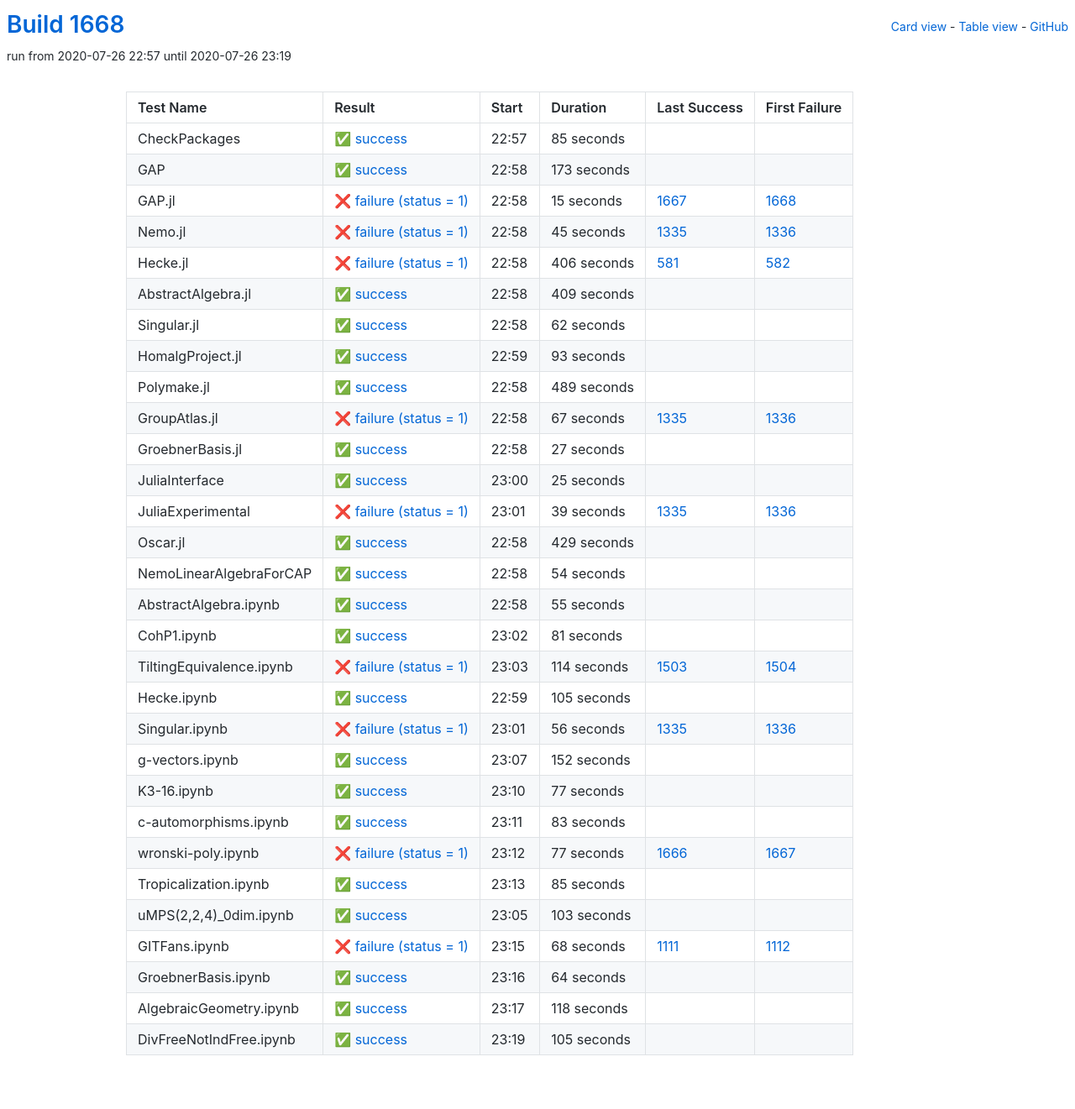
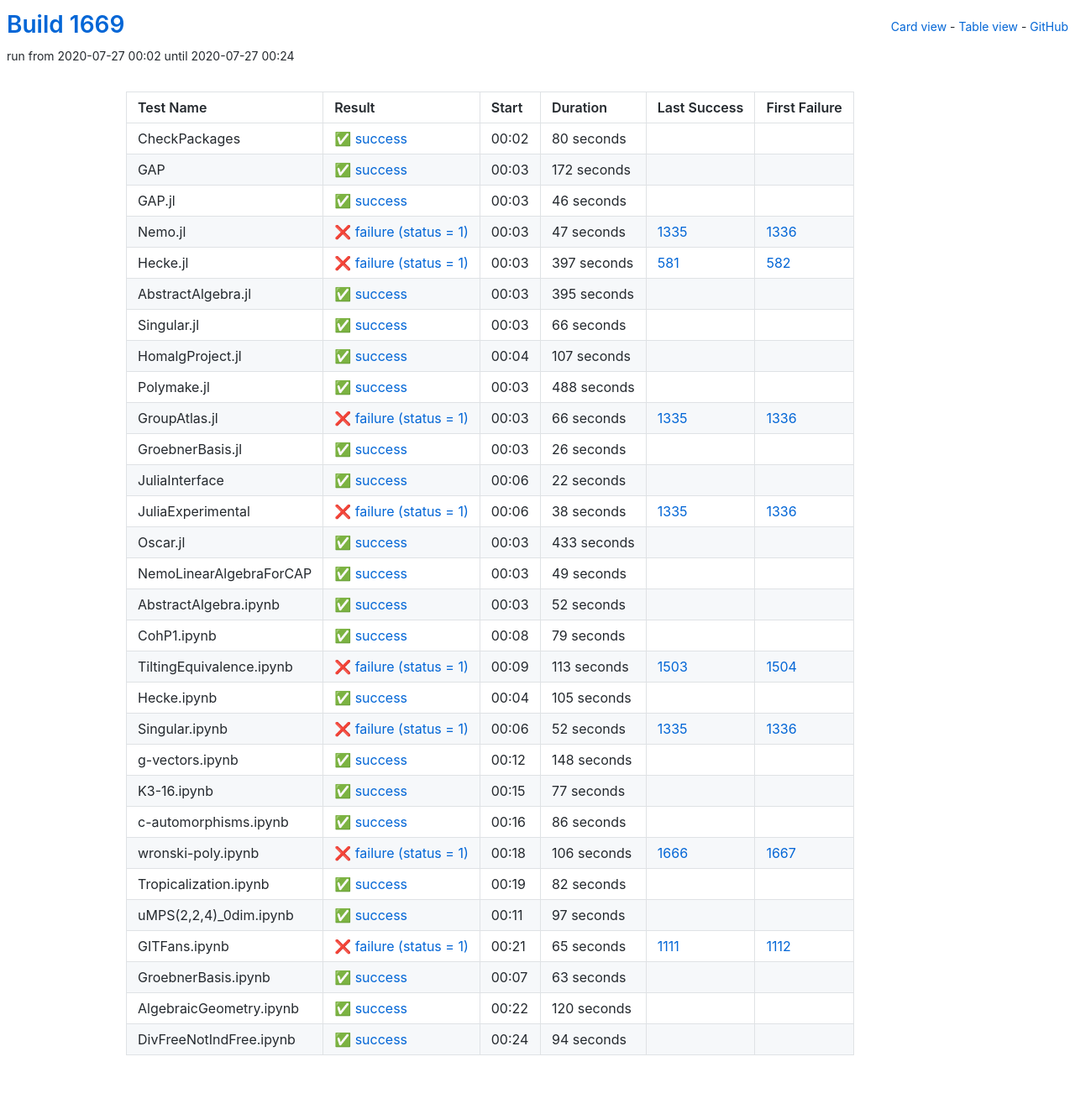
Before and after one commit to oscar-system/oscar-ci-status-1.4, a Jekyll site: the page built from table.html, in a window 1280 px wide. Shown: the whole page at 84% size. Built offline with Jekyll 4.4.1, drawn with Linux system fonts in a browser that asks for light colours.

Commit message:
Build #1669

```diff
--- a/_data/ci.yml
+++ b/_data/ci.yml
@@ -1,6 +1,6 @@
 ---
-build: 1668
-build_url: https://oscarci.mathematik.uni-kl.de/job/oscar-julia-1.4/1668/
+build: 1669
+build_url: https://oscarci.mathematik.uni-kl.de/job/oscar-julia-1.4/1669/
 job: oscar-julia-1.4
 organization: oscar-system
 repo: oscar-ci-status-1.4
@@ -8,224 +8,224 @@ repourl: https://github.com/oscar-system/oscar-ci-status-1.4
 tests:
 - name: CheckPackages
   id: checkpackages
-  log: https://oscarci.mathematik.uni-kl.de/job/oscar-julia-1.4/1668/artifact/logs/build-1668/CheckPackages.log
-  start: 2020-07-26 22:57
+  log: https://oscarci.mathematik.uni-kl.de/job/oscar-julia-1.4/1669/artifact/logs/build-1669/CheckPackages.log
+  start: 2020-07-27 00:02
   success: true
   exitcode: 0
   status: success
-  duration: 85
+  duration: 80
   last_success: false
   last_success_url:
   first_failure: false
   first_failure_url:
 - name: GAP
   id: gap
-  log: https://oscarci.mathematik.uni-kl.de/job/oscar-julia-1.4/1668/artifact/logs/build-1668/GAP.log
-  start: 2020-07-26 22:58
+  log: https://oscarci.mathematik.uni-kl.de/job/oscar-julia-1.4/1669/artifact/logs/build-1669/GAP.log
+  start: 2020-07-27 00:03
   success: true
   exitcode: 0
   status: success
-  duration: 173
+  duration: 172
   last_success: false
   last_success_url:
   first_failure: false
   first_failure_url:
 - name: GAP.jl
   id: gap-jl
-  log: https://oscarci.mathematik.uni-kl.de/job/oscar-julia-1.4/1668/artifact/logs/build-1668/GAP.jl.log
-  start: 2020-07-26 22:58
+  log: https://oscarci.mathematik.uni-kl.de/job/oscar-julia-1.4/1669/artifact/logs/build-1669/GAP.jl.log
+  start: 2020-07-27 00:03
+  success: true
+  exitcode: 0
+  status: success
+  duration: 46
+  last_success: false
+  last_success_url:
+  first_failure: false
+  first_failure_url:
+- name: Nemo.jl
+  id: nemo-jl
+  log: https://oscarci.mathematik.uni-kl.de/job/oscar-julia-1.4/1669/artifact/logs/build-1669/Nemo.jl.log
+  start: 2020-07-27 00:03
   success: false
   exitcode: 1
   status: failure
-  duration: 15
-  last_success: 1667
-  last_success_url: https://oscarci.mathematik.uni-kl.de/job/oscar-julia-1.4/1667/
-  first_failure: 1668
-  first_failure_url: https://oscarci.mathematik.uni-kl.de/job/oscar-julia-1.4/1668/
-- name: Nemo.jl
-  id: nemo-jl
-  log: https://oscarci.mathematik.uni-kl.de/job/oscar-julia-1.4/1668/artifact/logs/build-1668/Nemo.jl.log
-  start: 2020-07-26 22:58
-  success: false
-  exitcode: 1
-  status: failure
-  duration: 45
+  duration: 47
   last_success: 1335
   last_success_url: https://oscarci.mathematik.uni-kl.de/job/oscar-julia-1.4/1335/
   first_failure: 1336
   first_failure_url: https://oscarci.mathematik.uni-kl.de/job/oscar-julia-1.4/1336/
 - name: Hecke.jl
   id: hecke-jl
-  log: https://oscarci.mathematik.uni-kl.de/job/oscar-julia-1.4/1668/artifact/logs/build-1668/Hecke.jl.log
-  start: 2020-07-26 22:58
+  log: https://oscarci.mathematik.uni-kl.de/job/oscar-julia-1.4/1669/artifact/logs/build-1669/Hecke.jl.log
+  start: 2020-07-27 00:03
   success: false
   exitcode: 1
   status: failure
-  duration: 406
+  duration: 397
   last_success: 581
   last_success_url: https://oscarci.mathematik.uni-kl.de/job/oscar-julia-1.4/581/
   first_failure: 582
   first_failure_url: https://oscarci.mathematik.uni-kl.de/job/oscar-julia-1.4/582/
 - name: AbstractAlgebra.jl
   id: abstractalgebra-jl
-  log: https://oscarci.mathematik.uni-kl.de/job/oscar-julia-1.4/1668/artifact/logs/build-1668/AbstractAlgebra.jl.log
-  start: 2020-07-26 22:58
+  log: https://oscarci.mathematik.uni-kl.de/job/oscar-julia-1.4/1669/artifact/logs/build-1669/AbstractAlgebra.jl.log
+  start: 2020-07-27 00:03
   success: true
   exitcode: 0
   status: success
-  duration: 409
+  duration: 395
   last_success: false
   last_success_url:
   first_failure: false
   first_failure_url:
 - name: Singular.jl
   id: singular-jl
-  log: https://oscarci.mathematik.uni-kl.de/job/oscar-julia-1.4/1668/artifact/logs/build-1668/Singular.jl.log
-  start: 2020-07-26 22:58
+  log: https://oscarci.mathematik.uni-kl.de/job/oscar-julia-1.4/1669/artifact/logs/build-1669/Singular.jl.log
+  start: 2020-07-27 00:03
   success: true
   exitcode: 0
   status: success
-  duration: 62
+  duration: 66
   last_success: false
   last_success_url:
   first_failure: false
   first_failure_url:
 - name: HomalgProject.jl
   id: homalgproject-jl
-  log: https://oscarci.mathematik.uni-kl.de/job/oscar-julia-1.4/1668/artifact/logs/build-1668/HomalgProject.jl.log
-  start: 2020-07-26 22:59
+  log: https://oscarci.mathematik.uni-kl.de/job/oscar-julia-1.4/1669/artifact/logs/build-1669/HomalgProject.jl.log
+  start: 2020-07-27 00:04
   success: true
   exitcode: 0
   status: success
-  duration: 93
+  duration: 107
   last_success: false
   last_success_url:
   first_failure: false
   first_failure_url:
 - name: Polymake.jl
   id: polymake-jl
-  log: https://oscarci.mathematik.uni-kl.de/job/oscar-julia-1.4/1668/artifact/logs/build-1668/Polymake.jl.log
-  start: 2020-07-26 22:58
+  log: https://oscarci.mathematik.uni-kl.de/job/oscar-julia-1.4/1669/artifact/logs/build-1669/Polymake.jl.log
+  start: 2020-07-27 00:03
   success: true
   exitcode: 0
   status: success
-  duration: 489
+  duration: 488
   last_success: false
   last_success_url:
   first_failure: false
   first_failure_url:
 - name: GroupAtlas.jl
   id: groupatlas-jl
-  log: https://oscarci.mathematik.uni-kl.de/job/oscar-julia-1.4/1668/artifact/logs/build-1668/GroupAtlas.jl.log
-  start: 2020-07-26 22:58
+  log: https://oscarci.mathematik.uni-kl.de/job/oscar-julia-1.4/1669/artifact/logs/build-1669/GroupAtlas.jl.log
+  start: 2020-07-27 00:03
   success: false
   exitcode: 1
   status: failure
-  duration: 67
+  duration: 66
   last_success: 1335
   last_success_url: https://oscarci.mathematik.uni-kl.de/job/oscar-julia-1.4/1335/
   first_failure: 1336
   first_failure_url: https://oscarci.mathematik.uni-kl.de/job/oscar-julia-1.4/1336/
 - name: GroebnerBasis.jl
   id: groebnerbasis-jl
-  log: https://oscarci.mathematik.uni-kl.de/job/oscar-julia-1.4/1668/artifact/logs/build-1668/GroebnerBasis.jl.log
-  start: 2020-07-26 22:58
+  log: https://oscarci.mathematik.uni-kl.de/job/oscar-julia-1.4/1669/artifact/logs/build-1669/GroebnerBasis.jl.log
+  start: 2020-07-27 00:03
   success: true
   exitcode: 0
   status: success
-  duration: 27
+  duration: 26
   last_success: false
   last_success_url:
   first_failure: false
   first_failure_url:
 - name: JuliaInterface
   id: juliainterface
-  log: https://oscarci.mathematik.uni-kl.de/job/oscar-julia-1.4/1668/artifact/logs/build-1668/JuliaInterface.log
-  start: 2020-07-26 23:00
+  log: https://oscarci.mathematik.uni-kl.de/job/oscar-julia-1.4/1669/artifact/logs/build-1669/JuliaInterface.log
+  start: 2020-07-27 00:06
   success: true
   exitcode: 0
   status: success
-  duration: 25
+  duration: 22
   last_success: false
   last_success_url:
   first_failure: false
   first_failure_url:
 - name: JuliaExperimental
   id: juliaexperimental
-  log: https://oscarci.mathematik.uni-kl.de/job/oscar-julia-1.4/1668/artifact/logs/build-1668/JuliaExperimental.log
-  start: 2020-07-26 23:01
+  log: https://oscarci.mathematik.uni-kl.de/job/oscar-julia-1.4/1669/artifact/logs/build-1669/JuliaExperimental.log
+  start: 2020-07-27 00:06
   success: false
   exitcode: 1
   status: failure
-  duration: 39
+  duration: 38
   last_success: 1335
   last_success_url: https://oscarci.mathematik.uni-kl.de/job/oscar-julia-1.4/1335/
   first_failure: 1336
   first_failure_url: https://oscarci.mathematik.uni-kl.de/job/oscar-julia-1.4/1336/
 - name: Oscar.jl
   id: oscar-jl
-  log: https://oscarci.mathematik.uni-kl.de/job/oscar-julia-1.4/1668/artifact/logs/build-1668/Oscar.jl.log
-  start: 2020-07-26 22:58
+  log: https://oscarci.mathematik.uni-kl.de/job/oscar-julia-1.4/1669/artifact/logs/build-1669/Oscar.jl.log
+  start: 2020-07-27 00:03
   success: true
   exitcode: 0
   status: success
-  duration: 429
+  duration: 433
   last_success: false
   last_success_url:
   first_failure: false
   first_failure_url:
 - name: NemoLinearAlgebraForCAP
   id: nemolinearalgebraforcap
-  log: https://oscarci.mathematik.uni-kl.de/job/oscar-julia-1.4/1668/artifact/logs/build-1668/NemoLinearAlgebraForCAP.log
-  start: 2020-07-26 22:58
+  log: https://oscarci.mathematik.uni-kl.de/job/oscar-julia-1.4/1669/artifact/logs/build-1669/NemoLinearAlgebraForCAP.log
+  start: 2020-07-27 00:03
   success: true
   exitcode: 0
   status: success
-  duration: 54
+  duration: 49
   last_success: false
   last_success_url:
   first_failure: false
   first_failure_url:
 - name: AbstractAlgebra.ipynb
   id: abstractalgebra-ipynb
-  log: https://oscarci.mathematik.uni-kl.de/job/oscar-julia-1.4/1668/artifact/logs/build-1668/AbstractAlgebra.ipynb.log
-  start: 2020-07-26 22:58
+  log: https://oscarci.mathematik.uni-kl.de/job/oscar-julia-1.4/1669/artifact/logs/build-1669/AbstractAlgebra.ipynb.log
+  start: 2020-07-27 00:03
   success: true
   exitcode: 0
   status: success
-  duration: 55
+  duration: 52
   last_success: false
   last_success_url:
   first_failure: false
   first_failure_url:
 - name: CohP1.ipynb
   id: cohp1-ipynb
-  log: https://oscarci.mathematik.uni-kl.de/job/oscar-julia-1.4/1668/artifact/logs/build-1668/CohP1.ipynb.log
-  start: 2020-07-26 23:02
+  log: https://oscarci.mathematik.uni-kl.de/job/oscar-julia-1.4/1669/artifact/logs/build-1669/CohP1.ipynb.log
+  start: 2020-07-27 00:08
   success: true
   exitcode: 0
   status: success
-  duration: 81
+  duration: 79
   last_success: false
   last_success_url:
   first_failure: false
   first_failure_url:
 - name: TiltingEquivalence.ipynb
   id: tiltingequivalence-ipynb
-  log: https://oscarci.mathematik.uni-kl.de/job/oscar-julia-1.4/1668/artifact/logs/build-1668/TiltingEquivalence.ipynb.log
-  start: 2020-07-26 23:03
+  log: https://oscarci.mathematik.uni-kl.de/job/oscar-julia-1.4/1669/artifact/logs/build-1669/TiltingEquivalence.ipynb.log
+  start: 2020-07-27 00:09
   success: false
   exitcode: 1
   status: failure
-  duration: 114
+  duration: 113
   last_success: 1503
   last_success_url: https://oscarci.mathematik.uni-kl.de/job/oscar-julia-1.4/1503/
   first_failure: 1504
   first_failure_url: https://oscarci.mathematik.uni-kl.de/job/oscar-julia-1.4/1504/
 - name: Hecke.ipynb
   id: hecke-ipynb
-  log: https://oscarci.mathematik.uni-kl.de/job/oscar-julia-1.4/1668/artifact/logs/build-1668/Hecke.ipynb.log
-  start: 2020-07-26 22:59
+  log: https://oscarci.mathematik.uni-kl.de/job/oscar-julia-1.4/1669/artifact/logs/build-1669/Hecke.ipynb.log
+  start: 2020-07-27 00:04
   success: true
   exitcode: 0
   status: success
@@ -236,32 +236,32 @@ tests:
   first_failure_url:
 - name: Singular.ipynb
   id: singular-ipynb
-  log: https://oscarci.mathematik.uni-kl.de/job/oscar-julia-1.4/1668/artifact/logs/build-1668/Singular.ipynb.log
-  start: 2020-07-26 23:01
+  log: https://oscarci.mathematik.uni-kl.de/job/oscar-julia-1.4/1669/artifact/logs/build-1669/Singular.ipynb.log
+  start: 2020-07-27 00:06
   success: false
   exitcode: 1
   status: failure
-  duration: 56
+  duration: 52
   last_success: 1335
   last_success_url: https://oscarci.mathematik.uni-kl.de/job/oscar-julia-1.4/1335/
   first_failure: 1336
   first_failure_url: https://oscarci.mathematik.uni-kl.de/job/oscar-julia-1.4/1336/
 - name: g-vectors.ipynb
   id: g-vectors-ipynb
-  log: https://oscarci.mathematik.uni-kl.de/job/oscar-julia-1.4/1668/artifact/logs/build-1668/g-vectors.ipynb.log
-  start: 2020-07-26 23:07
+  log: https://oscarci.mathematik.uni-kl.de/job/oscar-julia-1.4/1669/artifact/logs/build-1669/g-vectors.ipynb.log
+  start: 2020-07-27 00:12
   success: true
   exitcode: 0
   status: success
-  duration: 152
+  duration: 148
   last_success: false
   last_success_url:
   first_failure: false
   first_failure_url:
 - name: K3-16.ipynb
   id: k3-16-ipynb
-  log: https://oscarci.mathematik.uni-kl.de/job/oscar-julia-1.4/1668/artifact/logs/build-1668/K3-16.ipynb.log
-  start: 2020-07-26 23:10
+  log: https://oscarci.mathematik.uni-kl.de/job/oscar-julia-1.4/1669/artifact/logs/build-1669/K3-16.ipynb.log
+  start: 2020-07-27 00:15
   success: true
   exitcode: 0
   status: success
@@ -272,96 +272,96 @@ tests:
   first_failure_url:
 - name: c-automorphisms.ipynb
   id: c-automorphisms-ipynb
-  log: https://oscarci.mathematik.uni-kl.de/job/oscar-julia-1.4/1668/artifact/logs/build-1668/c-automorphisms.ipynb.log
-  start: 2020-07-26 23:11
+  log: https://oscarci.mathematik.uni-kl.de/job/oscar-julia-1.4/1669/artifact/logs/build-1669/c-automorphisms.ipynb.log
+  start: 2020-07-27 00:16
   success: true
   exitcode: 0
   status: success
-  duration: 83
+  duration: 86
   last_success: false
   last_success_url:
   first_failure: false
   first_failure_url:
 - name: wronski-poly.ipynb
   id: wronski-poly-ipynb
-  log: https://oscarci.mathematik.uni-kl.de/job/oscar-julia-1.4/1668/artifact/logs/build-1668/wronski-poly.ipynb.log
-  start: 2020-07-26 23:12
+  log: https://oscarci.mathematik.uni-kl.de/job/oscar-julia-1.4/1669/artifact/logs/build-1669/wronski-poly.ipynb.log
+  start: 2020-07-27 00:18
   success: false
   exitcode: 1
   status: failure
-  duration: 77
+  duration: 106
   last_success: 1666
   last_success_url: https://oscarci.mathematik.uni-kl.de/job/oscar-julia-1.4/1666/
   first_failure: 1667
   first_failure_url: https://oscarci.mathematik.uni-kl.de/job/oscar-julia-1.4/1667/
 - name: Tropicalization.ipynb
   id: tropicalization-ipynb
-  log: https://oscarci.mathematik.uni-kl.de/job/oscar-julia-1.4/1668/artifact/logs/build-1668/Tropicalization.ipynb.log
-  start: 2020-07-26 23:13
+  log: https://oscarci.mathematik.uni-kl.de/job/oscar-julia-1.4/1669/artifact/logs/build-1669/Tropicalization.ipynb.log
+  start: 2020-07-27 00:19
   success: true
   exitcode: 0
   status: success
-  duration: 85
+  duration: 82
   last_success: false
   last_success_url:
   first_failure: false
   first_failure_url:
 - name: uMPS(2,2,4)_0dim.ipynb
   id: umps-2-2-4-0dim-ipynb
-  log: https://oscarci.mathematik.uni-kl.de/job/oscar-julia-1.4/1668/artifact/logs/build-1668/uMPS-2-2-4-_0dim.ipynb.log
-  start: 2020-07-26 23:05
+  log: https://oscarci.mathematik.uni-kl.de/job/oscar-julia-1.4/1669/artifact/logs/build-1669/uMPS-2-2-4-_0dim.ipynb.log
+  start: 2020-07-27 00:11
   success: true
   exitcode: 0
   status: success
-  duration: 103
+  duration: 97
   last_success: false
   last_success_url:
   first_failure: false
   first_failure_url:
 - name: GITFans.ipynb
   id: gitfans-ipynb
-  log: https://oscarci.mathematik.uni-kl.de/job/oscar-julia-1.4/1668/artifact/logs/build-1668/GITFans.ipynb.log
-  start: 2020-07-26 23:15
+  log: https://oscarci.mathematik.uni-kl.de/job/oscar-julia-1.4/1669/artifact/logs/build-1669/GITFans.ipynb.log
+  start: 2020-07-27 00:21
   success: false
   exitcode: 1
   status: failure
-  duration: 68
+  duration: 65
   last_success: 1111
   last_success_url: https://oscarci.mathematik.uni-kl.de/job/oscar-julia-1.4/1111/
   first_failure: 1112
   first_failure_url: https://oscarci.mathematik.uni-kl.de/job/oscar-julia-1.4/1112/
 - name: GroebnerBasis.ipynb
   id: groebnerbasis-ipynb
-  log: https://oscarci.mathematik.uni-kl.de/job/oscar-julia-1.4/1668/artifact/logs/build-1668/GroebnerBasis.ipynb.log
-  start: 2020-07-26 23:16
+  log: https://oscarci.mathematik.uni-kl.de/job/oscar-julia-1.4/1669/artifact/logs/build-1669/GroebnerBasis.ipynb.log
+  start: 2020-07-27 00:07
   success: true
   exitcode: 0
   status: success
-  duration: 64
+  duration: 63
   last_success: false
   last_success_url:
   first_failure: false
   first_failure_url:
 - name: AlgebraicGeometry.ipynb
   id: algebraicgeometry-ipynb
-  log: https://oscarci.mathematik.uni-kl.de/job/oscar-julia-1.4/1668/artifact/logs/build-1668/AlgebraicGeometry.ipynb.log
-  start: 2020-07-26 23:17
+  log: https://oscarci.mathematik.uni-kl.de/job/oscar-julia-1.4/1669/artifact/logs/build-1669/AlgebraicGeometry.ipynb.log
+  start: 2020-07-27 00:22
   success: true
   exitcode: 0
   status: success
-  duration: 118
+  duration: 120
   last_success: false
   last_success_url:
   first_failure: false
   first_failure_url:
 - name: DivFreeNotIndFree.ipynb
   id: divfreenotindfree-ipynb
-  log: https://oscarci.mathematik.uni-kl.de/job/oscar-julia-1.4/1668/artifact/logs/build-1668/DivFreeNotIndFree.ipynb.log
-  start: 2020-07-26 23:19
+  log: https://oscarci.mathematik.uni-kl.de/job/oscar-julia-1.4/1669/artifact/logs/build-1669/DivFreeNotIndFree.ipynb.log
+  start: 2020-07-27 00:24
   success: true
   exitcode: 0
   status: success
-  duration: 105
+  duration: 94
   last_success: false
   last_success_url:
   first_failure: false
```
Also changed, not shown: README.md.
